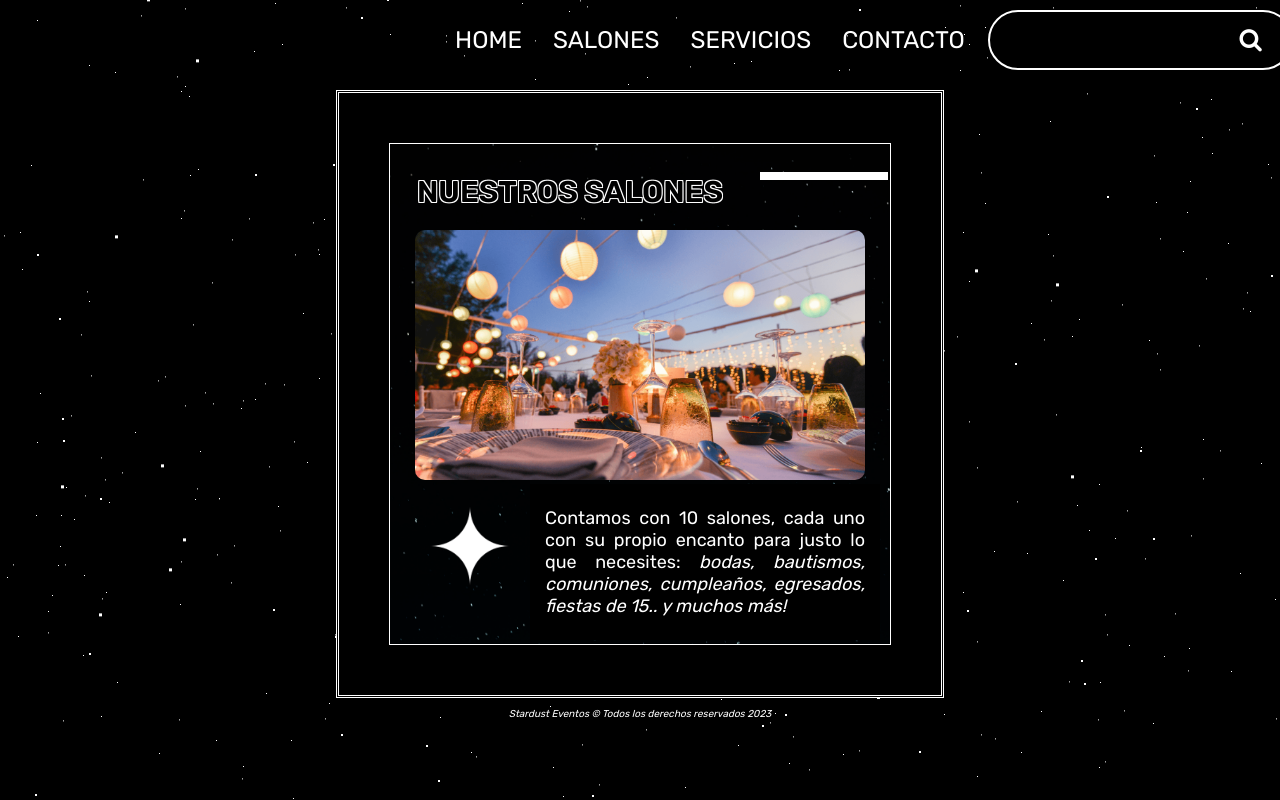
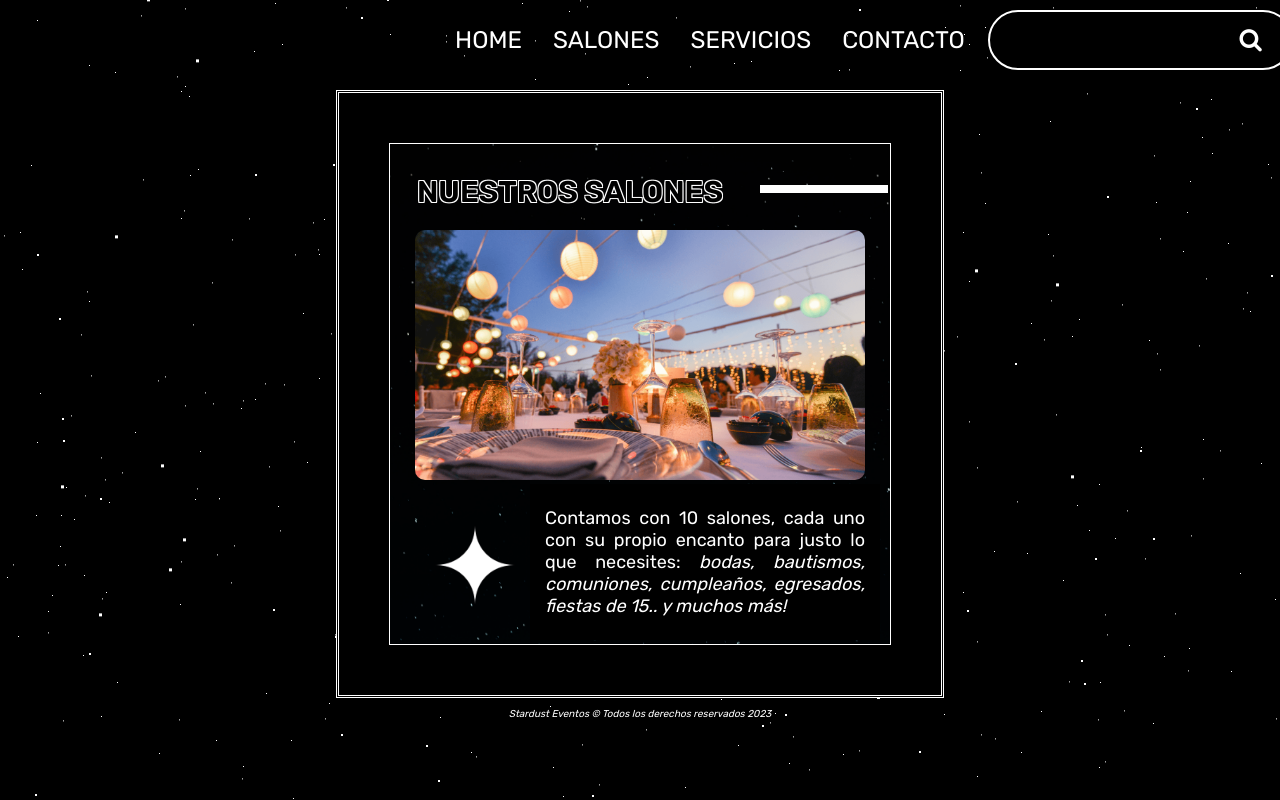
Before and after one commit to mmrobledo/23052023, a plain HTML site: page salones.html in a window 1280 px wide. Drawn offline with Linux system fonts and the light colour scheme.

Commit message:
Update estilo.css

```diff
--- a/estilo.css
+++ b/estilo.css
@@ -150,8 +150,8 @@ top: 500px;
 position: absolute;
 width: 80px;
 z-index: 2;
-left: 430px;
-top: 506px;
+left: 435px;
+top: 525px;
 
 }
 
@@ -452,7 +452,7 @@ padding: 5px 15px 5px 15px;
 .barrita {
 position:absolute;
 border: solid white 4px;
-top: 164px;
+top: 177px;
 right: 392px;
 width: 120px
 }
```
